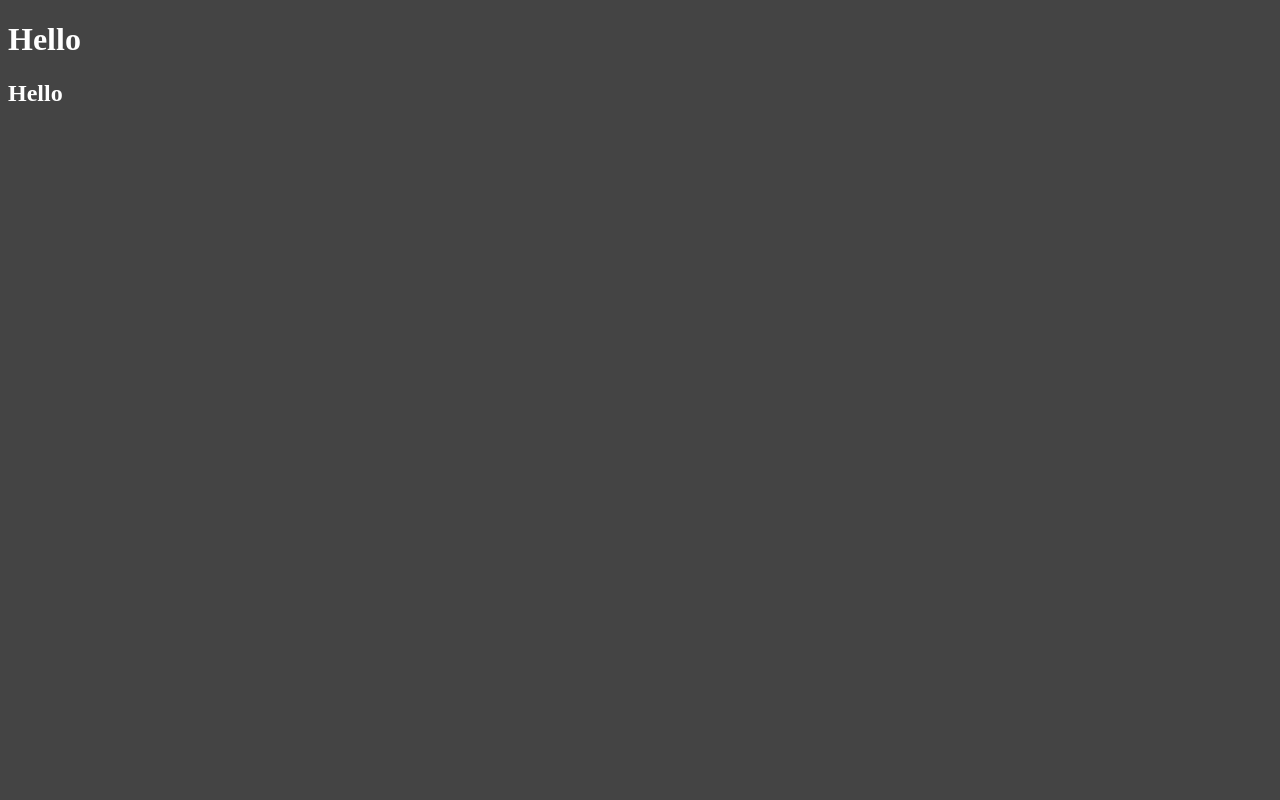
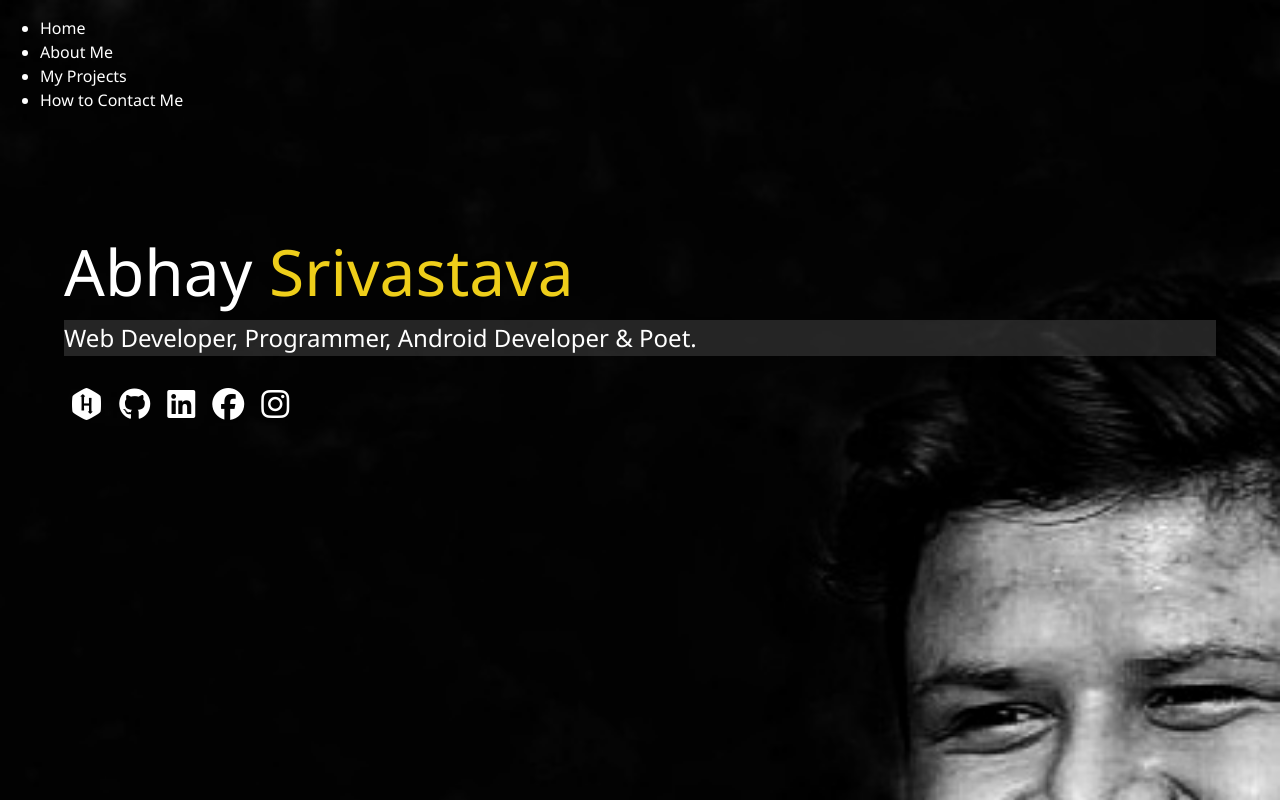
Before and after one commit to AbhaySrivastava22/Portfolio, a website: page dist/index.html in a window 1280 px wide. Drawn offline with Linux system fonts and the light colour scheme.

Commit message:
Index Marukup

```diff
--- a/scss/main.scss
+++ b/scss/main.scss
@@ -1,5 +1,89 @@
 $primary-color:#444;
+$secondary-color:#eece1a;
+$show-home-image:true;
+$home-image:url(../image/bg.jpeg);
+$background-opacity: 0.5;
+@mixin ease-out {
+    transition: all 0.5s ease-out;
+}
+@mixin background {
+ @if $show-home-image
+ {
+    &#bg-img
+    {
+background: $home-image;
+background-attachment: fixed;
+background-size: cover;
+
+    }
+ }
+}
+*{
+    box-sizing: border-box;
+}
 body{
+    @include background;
     background: $primary-color;
     color: white;
+    height: 100%;
+    margin: 0;
+    font-family: 'Segoe UI', Tahoma, Geneva, Verdana, sans-serif;
+    line-height: 1.5;
 }
+
+//Headings
+h1,
+h2,
+h3{
+margin: 0;
+font-weight: 400;
+&.lg-heading
+{
+    font-size: 4rem;
+}
+&.sm-heading
+{
+    margin-bottom:2rem;
+    padding: 0.2 rem 1rem;
+    background: rgba(lighten($primary-color, 2),0.5);
+}
+}
+a{
+    text-decoration: none;
+    color: white;
+}
+header
+{
+    position: fixed;
+    z-index: 2;
+    width: 100%;
+}
+.text-secondary
+{
+    color: $secondary-color;
+}
+main{
+    padding: 4rem;
+    height: 100%;
+    .icons
+    {
+        margin-top: 1rem;
+        a
+        {
+            padding:0.4rem;
+
+            &:hover
+            {
+                color: $secondary-color;
+                @include ease-out();
+            }
+        }
+    }
+    &#home
+    {
+        overflow: hidden;
+    h1{
+        margin-top: 20vh;
+    }
+    }
+}
```
Also changed, not shown: dist/css/main.css, dist/image/bg.jpeg (added), dist/index.html, dist/js/main.js (added).
